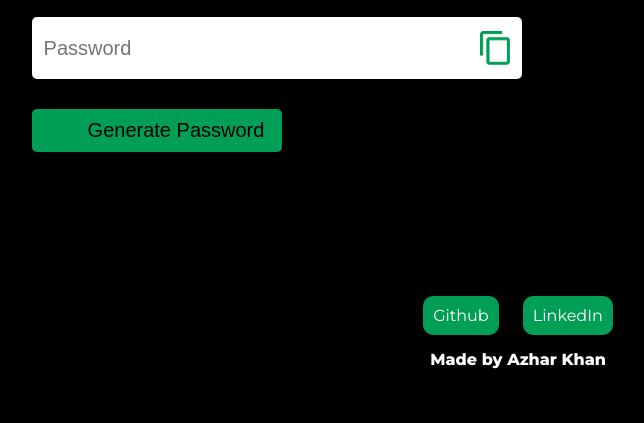
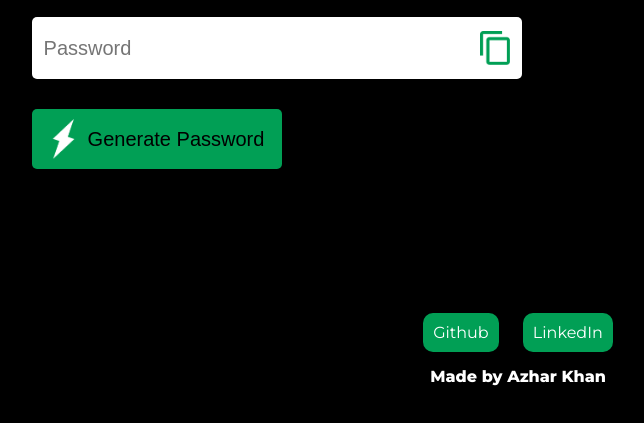
Before and after one commit to azhardotcoder/Password-generator, a plain HTML site: page index.html in a window 1280 px wide. Shown: the part 265-688 px from the top of the page, without its empty margins (122-766 px from the left). Drawn offline with Linux system fonts and the light colour scheme.

Commit message:
Update index.html

```diff
--- a/index.html
+++ b/index.html
@@ -19,7 +19,7 @@
         </div>
         <div id="buttn">
 
-            <button onclick="generatePassword()"><img src="./images/generate.png" alt="">Generate Password</button>
+            <button onclick="generatePassword()"><img src="./generate.png" alt="">Generate Password</button>
         </div>
     </div>
 
```
